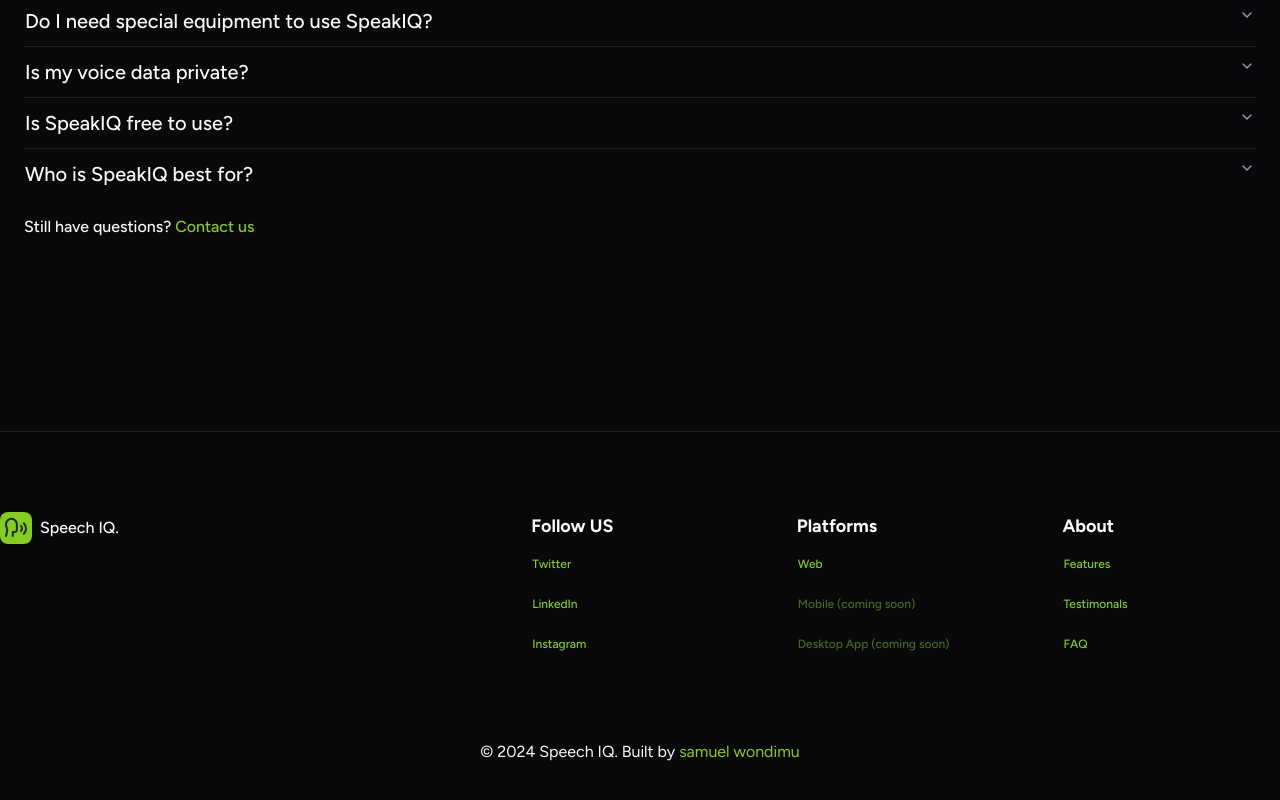
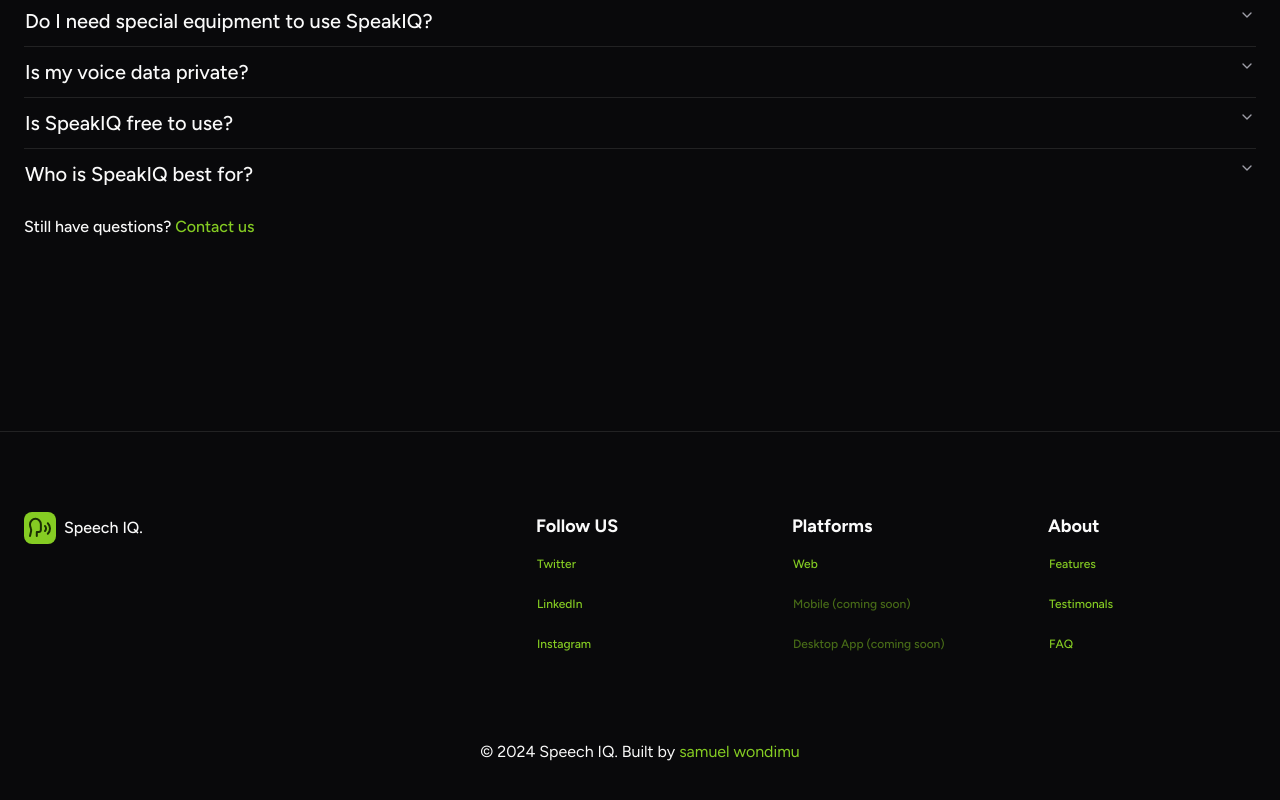
Before and after one commit to samuelwondimu/speechiq-web, a Next.js app: page / in a window 1280 px wide. Shown: the part 2532-3332 px from the top of the page. Built offline with nearby package versions, Linux system fonts and the light colour scheme.

Commit message:
update style footers

```diff
--- a/components/landing-page/footer.tsx
+++ b/components/landing-page/footer.tsx
@@ -5,8 +5,8 @@
 export const Footer = () => {
   return (
     <footer id="footer">
-      <hr className="mx-auto max-w-7xl mt-24" />
-      <section className="mx-auto max-w-7xl py-20 grid grid-cols-2 md:grid-cols-4 xl:grid-cols-5 gap-x-12 gap-y-8">
+      <hr className="mx-auto max-w-7xl mt-24 " />
+      <section className="mx-auto max-w-7xl py-20 grid grid-cols-2 md:grid-cols-4 xl:grid-cols-5 px-6 gap-x-12 gap-y-8">
         <div className="col-span-full xl:col-span-2">
           <Link href="/" className="flex items-center gap-2 font-medium">
             <div className="bg-primary text-primary-foreground flex size-8 items-center justify-center rounded-md">
```
